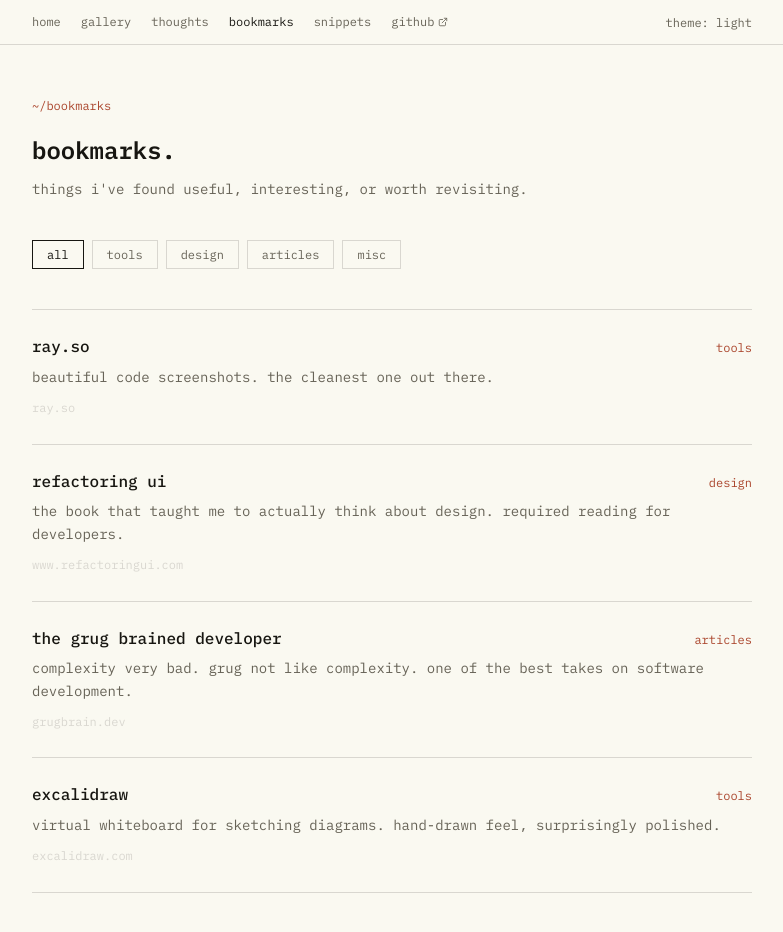
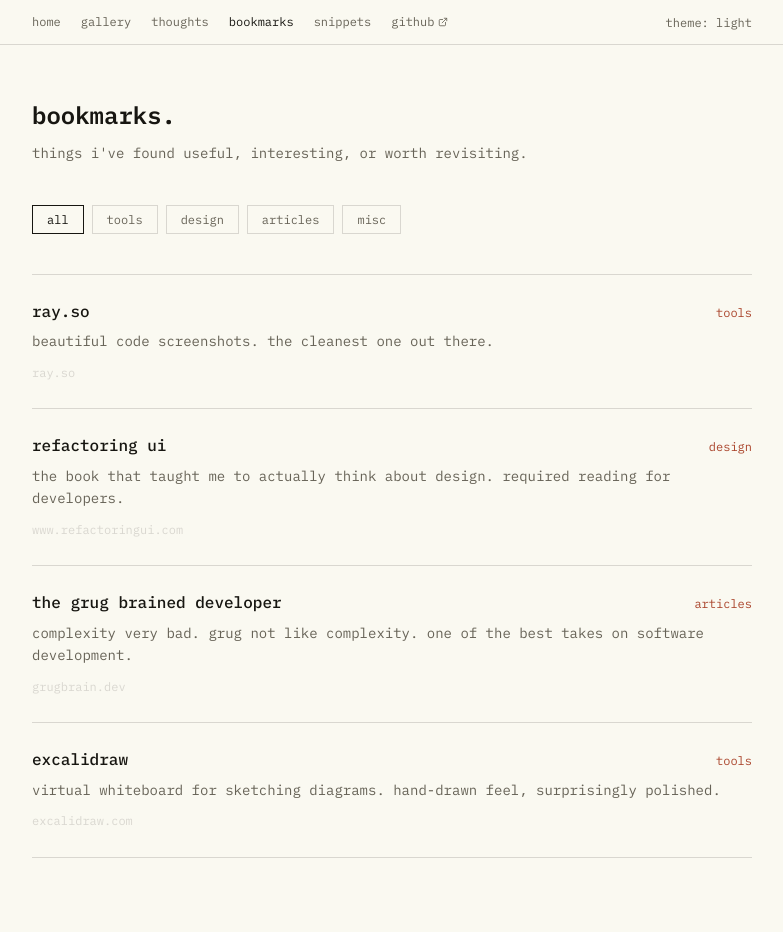
Before and after one commit to rockingrohit9639/portfolio, an Astro site: page /bookmarks in a window 1280 px wide. Shown: the whole page, without its empty margins (248-1031 px from the left). Built offline with nearby package versions, Linux system fonts and the light colour scheme; Astro itself is replaced by a stand-in of ours.

Commit message:
style(pages): remove redundant breadcrumb from page headers
The ~/page breadcrumb duplicated the h1 on all content pages.
Also aligns gallery max-width with the rest of the site (48rem).

```diff
--- a/src/pages/bookmarks.astro
+++ b/src/pages/bookmarks.astro
@@ -12,7 +12,6 @@
   <main class="bookmarks-main">
 
     <div class="bookmarks-header">
-      <span class="breadcrumb">~/bookmarks</span>
       <h1>bookmarks.</h1>
       <p class="subtitle">things i've found useful, interesting, or worth revisiting.</p>
     </div>
@@ -68,12 +67,6 @@
     margin-bottom: 2.5rem;
   }
 
-  .breadcrumb {
-    display: block;
-    font-size: 0.75rem;
-    color: var(--accent);
-    margin-bottom: 1rem;
-  }
 
   .bookmarks-header h1 {
     font-size: 1.5rem;
--- a/src/pages/gallery.astro
+++ b/src/pages/gallery.astro
@@ -30,7 +30,6 @@
   <main class="gallery-main">
 
     <div class="gallery-header">
-      <span class="breadcrumb">~/gallery</span>
       <h1>gallery.</h1>
       <p class="subtitle">things i've seen and liked.</p>
     </div>
@@ -62,7 +61,7 @@
 
 <style>
   .gallery-main {
-    max-width: 64rem;
+    max-width: 48rem;
     margin: 0 auto;
     padding: 6rem 1.5rem 6rem;
   }
@@ -71,12 +70,6 @@
     margin-bottom: 2.5rem;
   }
 
-  .breadcrumb {
-    display: block;
-    font-size: 0.75rem;
-    color: var(--accent);
-    margin-bottom: 1rem;
-  }
 
   .gallery-header h1 {
     font-size: 1.5rem;
--- a/src/pages/snippets.astro
+++ b/src/pages/snippets.astro
@@ -10,7 +10,6 @@
   <main class="snippets-main">
 
     <div class="snippets-header">
-      <span class="breadcrumb">~/snippets</span>
       <h1>snippets.</h1>
       <p class="subtitle">small pieces of code i keep coming back to.</p>
     </div>
@@ -49,12 +48,6 @@
     margin-bottom: 2.5rem;
   }
 
-  .breadcrumb {
-    display: block;
-    font-size: 0.75rem;
-    color: var(--accent);
-    margin-bottom: 1rem;
-  }
 
   .snippets-header h1 {
     font-size: 1.5rem;
--- a/src/pages/thoughts.astro
+++ b/src/pages/thoughts.astro
@@ -19,7 +19,6 @@
   <main class="thoughts-main">
 
     <div class="thoughts-header">
-      <span class="breadcrumb">~/thoughts</span>
       <h1>thoughts.</h1>
       <p class="subtitle">a scratchpad. random thoughts, notes, ideas, and the occasional quote worth keeping.</p>
     </div>
@@ -82,12 +81,6 @@
     margin-bottom: 2.5rem;
   }
 
-  .breadcrumb {
-    display: block;
-    font-size: 0.75rem;
-    color: var(--accent);
-    margin-bottom: 1rem;
-  }
 
   .thoughts-header h1 {
     font-size: 1.5rem;
```
